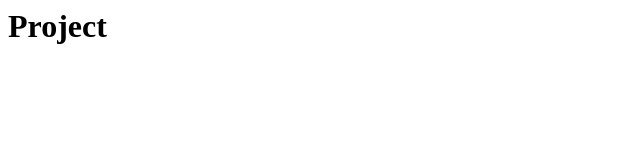
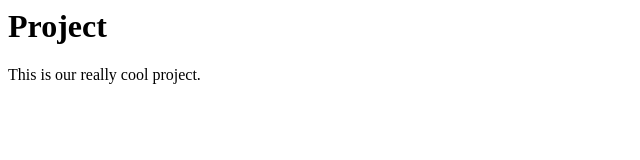
Before and after one commit to alexleonard/tutsplus-git, a plain HTML site: page index.html in a window 1280 px wide. Shown: the whole page, without its empty margins (0-640 px from the left). Drawn offline with Linux system fonts and the light colour scheme.

Commit message:
added extra line to index.html

```diff
--- a/index.html
+++ b/index.html
@@ -1 +1,3 @@
 <h1>Project</h1>
+
+<p>This is our really cool project.</p>
```
